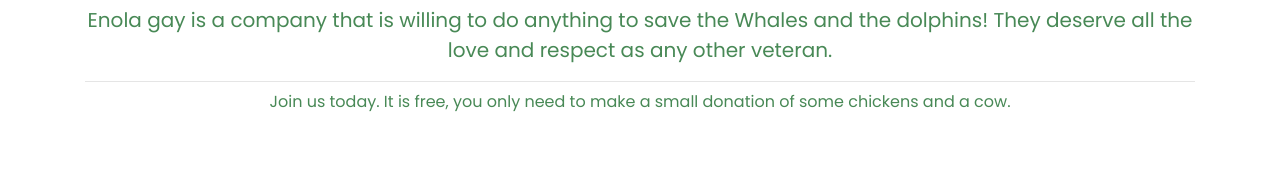
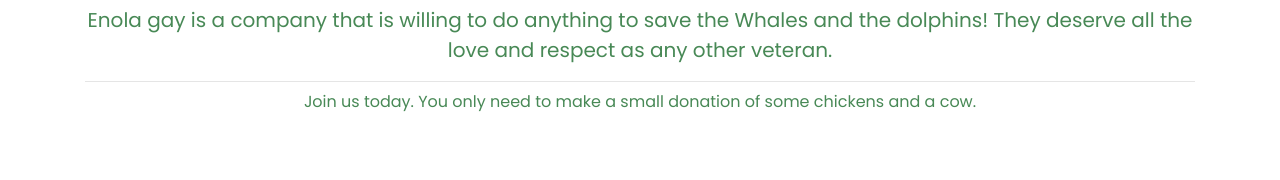
Before and after one commit to JuniorDallagnolo/bootstrap-project, a plain HTML site: page index.html in a window 1280 px wide. Shown: the part 905-1085 px from the top of the page. Drawn offline with nearby package versions, Linux system fonts and the light colour scheme; a web font is replaced by a local one.

Commit message:
More typos

```diff
--- a/index.html
+++ b/index.html
@@ -42,7 +42,7 @@
           <h1 class="display-4">Our Mission</h1>
           <p class="lead mt-2">Enola gay is a company that is willing to do anything to save the Whales and the dolphins! They deserve all the love and respect as any other veteran.</p>
           <hr class="my-2">
-          <p>Join us today. It is free, you only need to make a small donation of some chickens and a cow.</p>
+          <p>Join us today. You only need to make a small donation of some chickens and a cow.</p>
         </div>
       </div>
       <div class="jumbotron jumbotron-fluid jumbotron-dark mb-0" id="about">
```
